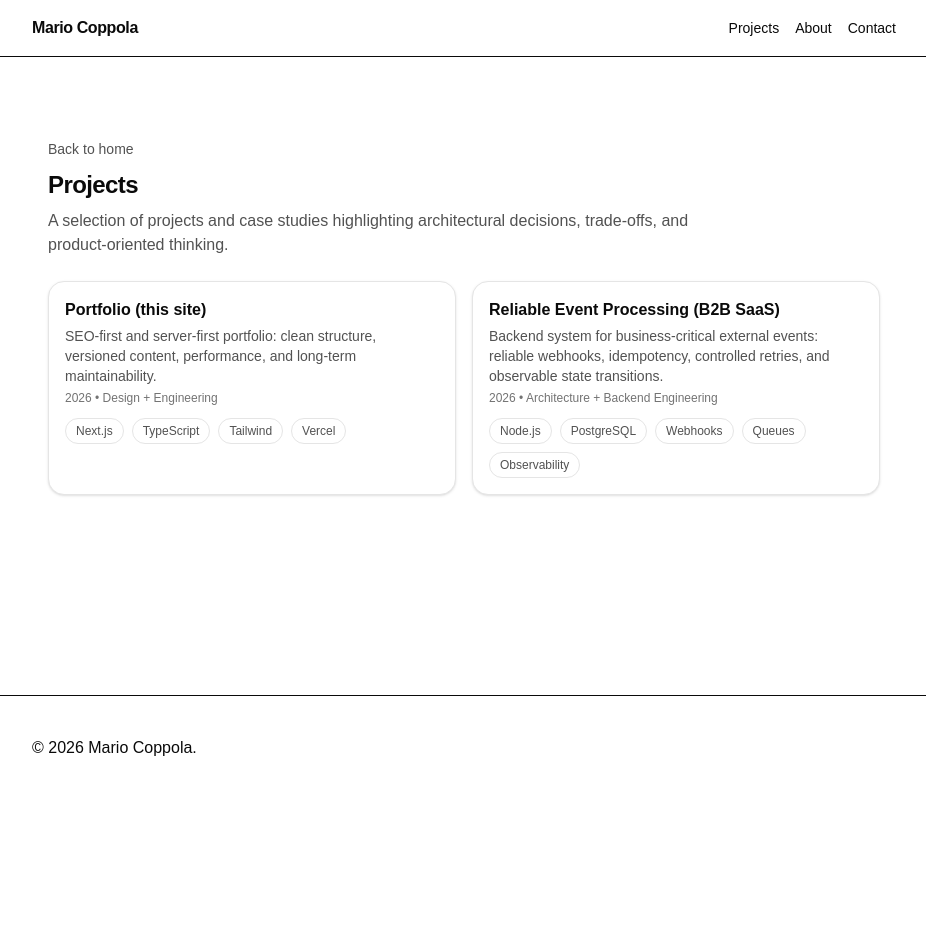
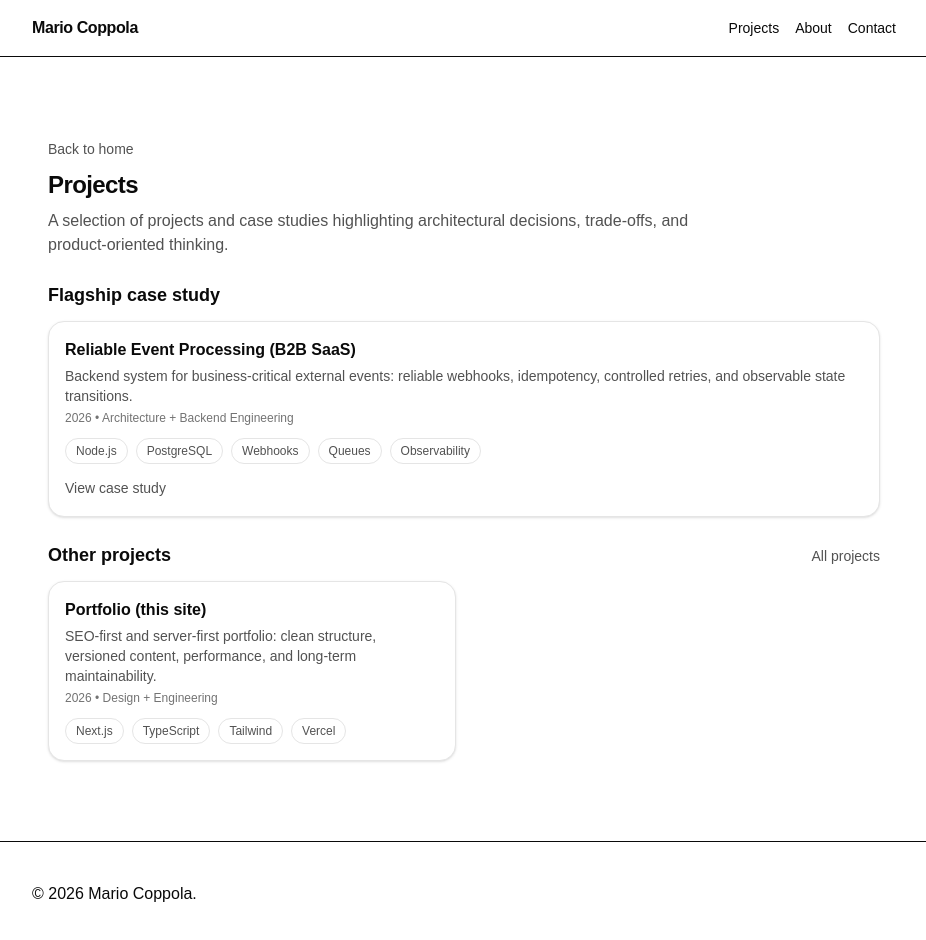
Before and after one commit to mario-coppola/portfolio, a Next.js app: page /projects in a window 1280 px wide. Shown: the top 940 px of the page, without its empty margins (176-1102 px from the left). Before the commit the page ends 800 px from the top, so only its background shows below. Built offline with nearby package versions, Linux system fonts and the light colour scheme; no server answers.

Commit message:
refactor: highlight flagship project on projects index

```diff
--- a/src/app/projects/page.tsx
+++ b/src/app/projects/page.tsx
@@ -1,11 +1,14 @@
 import Link from "next/link";
-import { projects } from "@/content/projects";
+import { getFlagshipProject, projects } from "@/content/projects";
 import { Container } from "@/components/ui/Container";
 import { Card } from "@/components/ui/Card";
 import { Badge } from "@/components/ui/Badge";
 import { TextLink } from "@/components/ui/TextLink";
 
 export default function ProjectsPage() {
+  const flagship = getFlagshipProject();
+  const otherProjects = projects.filter((project) => project.slug !== flagship?.slug);
+
   return (
     <Container className="space-y-6 py-10">
       <header className="space-y-2">
@@ -20,18 +23,59 @@ export default function ProjectsPage() {
 
       </header>
 
+      {flagship ? (
+        <section className="space-y-3">
+          <h2 className="text-lg font-semibold">Flagship case study</h2>
+          <Card className="space-y-3">
+            <div className="space-y-1">
+              <h3 className="text-base font-semibold text-[var(--foreground)]">
+                <Link
+                  href={`/projects/${flagship.slug}`}
+                  className="hover:underline"
+                >
+                  {flagship.title}
+                </Link>
+              </h3>
+
+              <p className="text-sm text-[var(--muted)]">{flagship.summary}</p>
+
+              <p className="text-xs text-[var(--muted-foreground)]">
+                {flagship.year ? `${flagship.year} • ` : ""}
+                {flagship.role}
+              </p>
+            </div>
+
+            <div className="flex flex-wrap gap-2">
+              {flagship.stack.slice(0, 6).map((t) => (
+                <Badge key={t}>{t}</Badge>
+              ))}
+            </div>
+
+            <div>
+              <TextLink href={`/projects/${flagship.slug}`}>View case study</TextLink>
+            </div>
+          </Card>
+        </section>
+      ) : null}
+
+      <section className="space-y-3">
+        <div className="flex items-baseline justify-between">
+          <h2 className="text-lg font-semibold">Other projects</h2>
+          <TextLink href="/projects">All projects</TextLink>
+        </div>
+
         <div className="grid gap-4 sm:grid-cols-2">
-        {projects.map((project) => (
+          {otherProjects.map((project) => (
             <Card key={project.slug} className="space-y-3">
               <div className="space-y-1">
-              <h2 className="font-semibold text-[var(--foreground)]">
+                <h3 className="font-semibold text-[var(--foreground)]">
                   <Link
                     href={`/projects/${project.slug}`}
                     className="hover:underline"
                   >
                     {project.title}
                   </Link>
-              </h2>
+                </h3>
 
                 <p className="text-sm text-[var(--muted)]">{project.summary}</p>
 
@@ -49,6 +93,7 @@ export default function ProjectsPage() {
             </Card>
           ))}
         </div>
+      </section>
     </Container>
   );
 }
```
Lines whose indentation alone changed are shown as unchanged.
